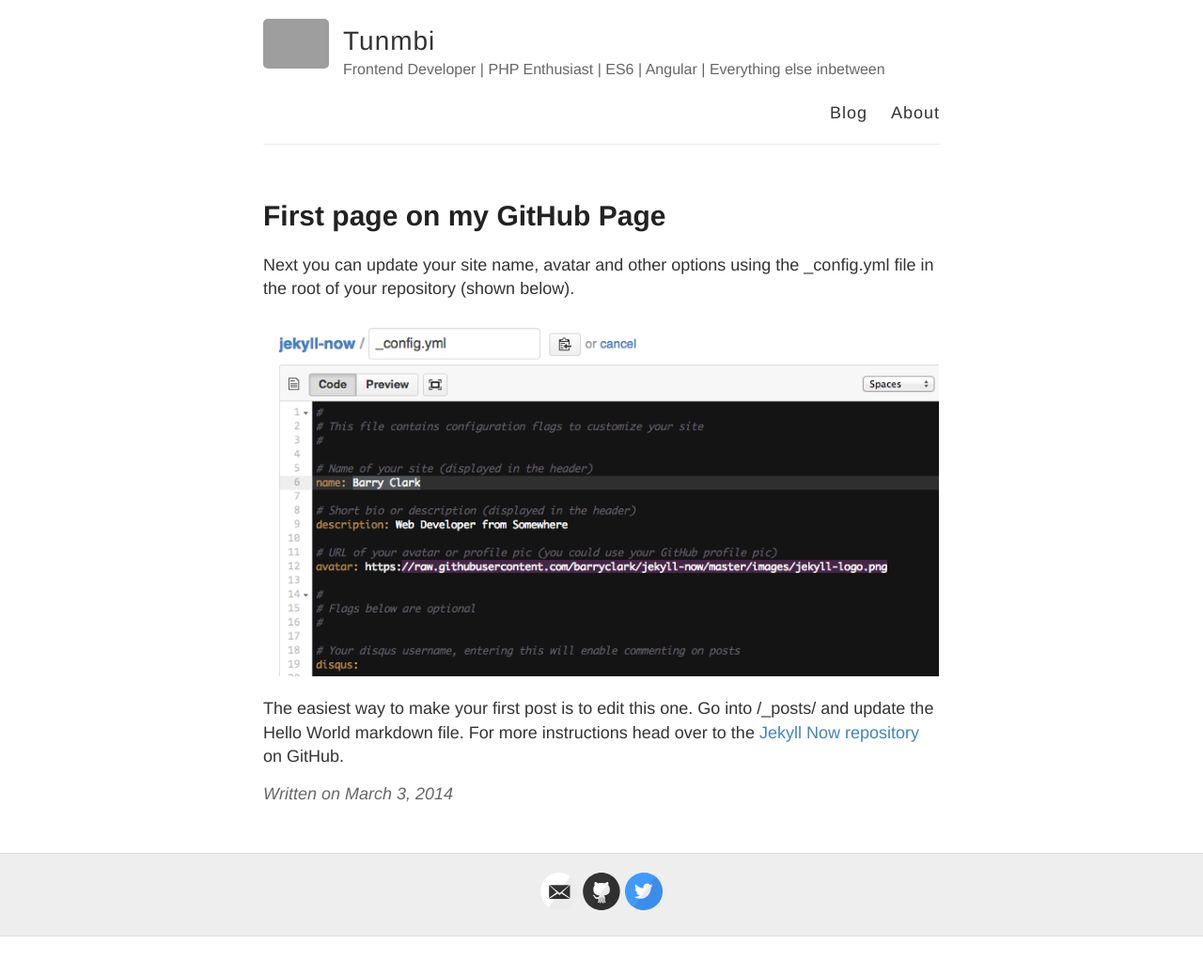
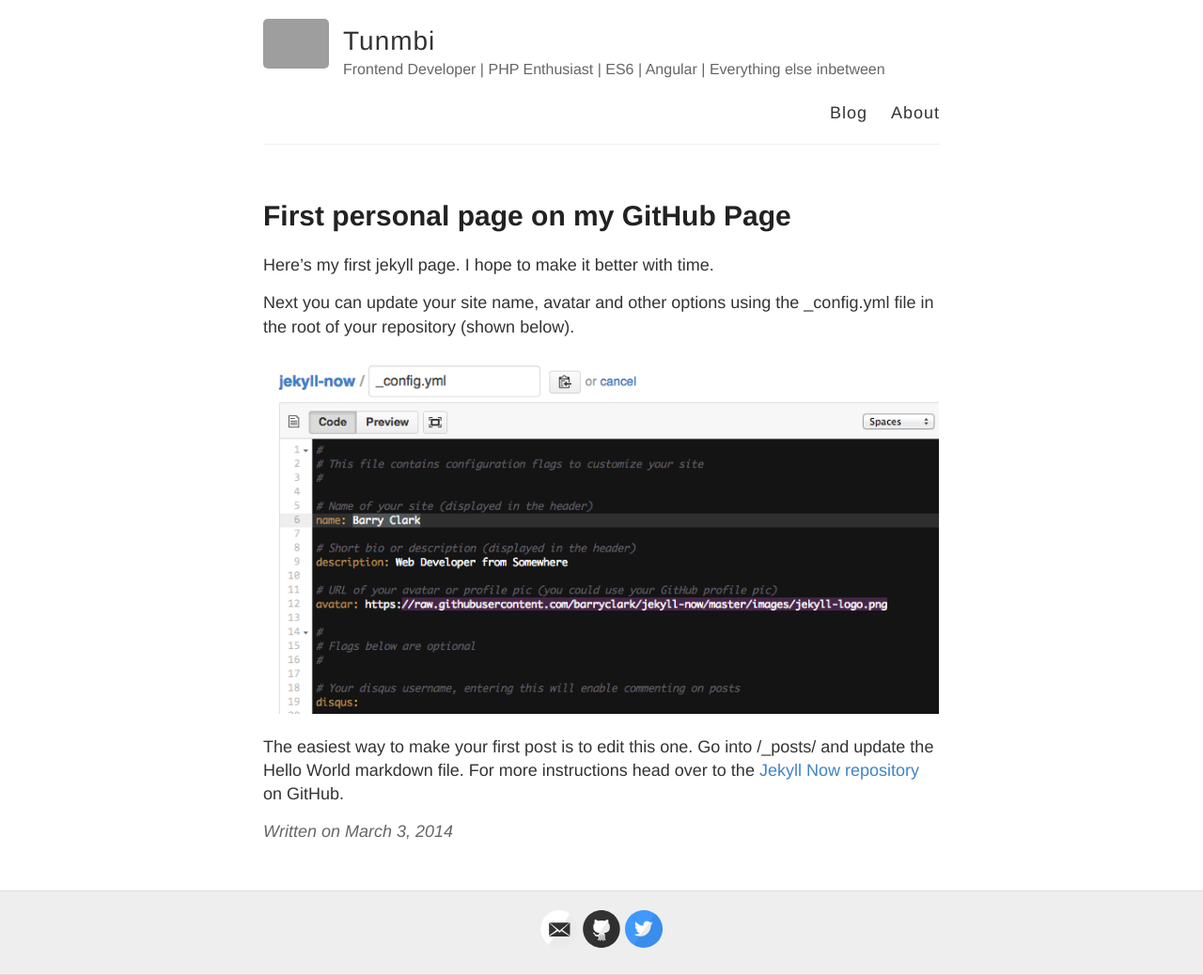
Before and after one commit to hellotunmbi/hellotunmbi.github.io, a Jekyll site: the page built from _posts/2014-3-3-Hello-World.md, in a window 1280 px wide. Shown: the whole page at 94% size. Built offline with Jekyll 4.4.1, drawn with Linux system fonts in a browser that asks for light colours; before the commit the page ends 997 px from its top, so only the background shows below that; grey boxes are pictures that could not be loaded.

Commit message:
intro little info

```diff
--- a/_posts/2014-3-3-Hello-World.md
+++ b/_posts/2014-3-3-Hello-World.md
@@ -1,7 +1,9 @@
 ---
 layout: post
-title: First page on my GitHub Page
+title: First personal page on my GitHub Page
 ---
+
+Here's my first jekyll page. I hope to make it better with time.
 
 Next you can update your site name, avatar and other options using the _config.yml file in the root of your repository (shown below).
 
```
